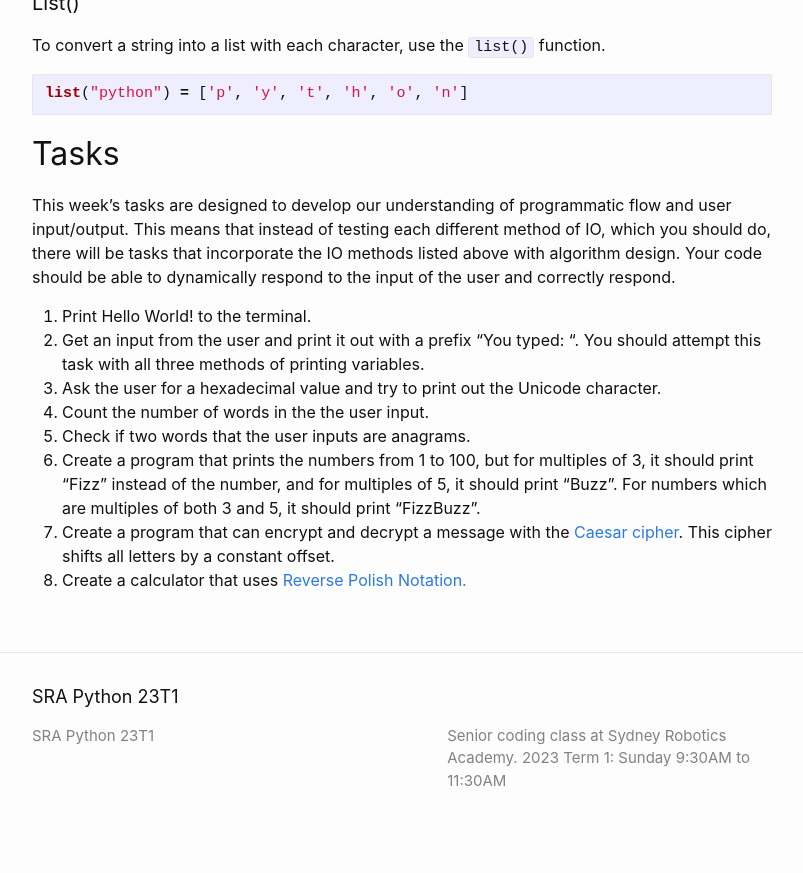
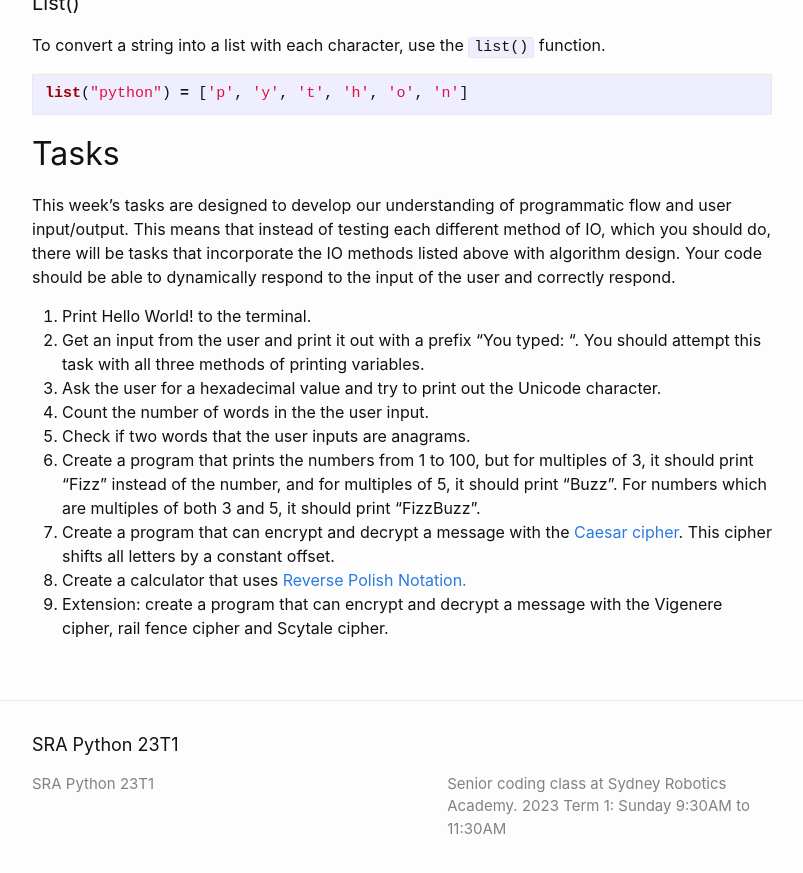
Before and after one commit to afa5e/afa5e.github.io, a Jekyll site: the page built from _posts/2023-02-12-week-3-input-output.md, in a window 1280 px wide and 900 px high, scrolled down 12959 px. Shown: the top 873 px of the window, without its empty margins (238-1041 px from the left). Built offline with Jekyll 4.4.1, drawn with Linux system fonts in a browser that asks for light colours; before the commit the page ends 13811 px from its top, so only the background shows below that.

Commit message:
extension

```diff
--- a/_posts/2023-02-12-week-3-input-output.md
+++ b/_posts/2023-02-12-week-3-input-output.md
@@ -402,3 +402,4 @@ respond to the input of the user and correctly respond.
    [Caesar cipher](https://en.wikipedia.org/wiki/Caesar_cipher). This cipher shifts
    all letters by a constant offset.
 8. Create a calculator that uses [Reverse Polish Notation.](https://en.wikipedia.org/wiki/Reverse_Polish_notation#Explanation)
+9. Extension: create a program that can encrypt and decrypt a message with the Vigenere cipher, rail fence cipher and Scytale cipher.
```
